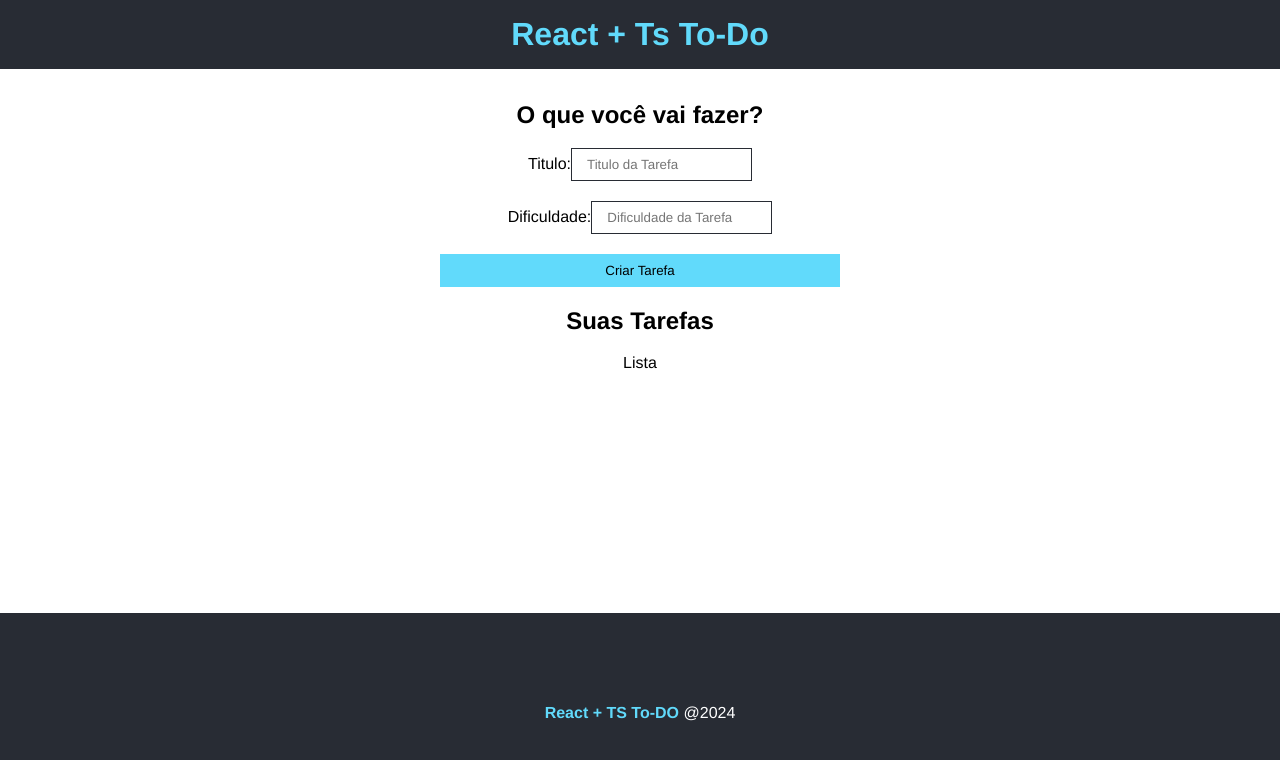
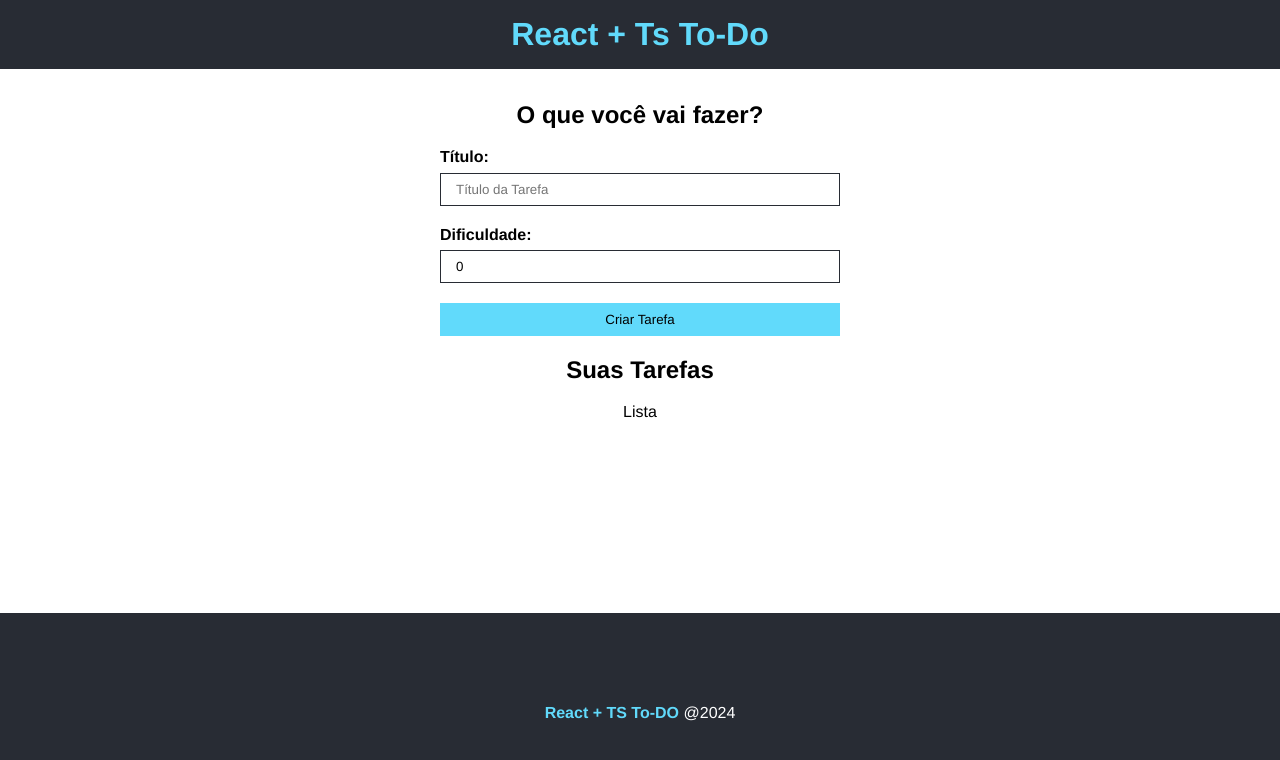
Before and after one commit to maxwellmoura/ToDoList, a React (Vite) app: page / in a window 1280 px wide. Shown: the top 760 px of the page. Built offline with nearby package versions, Linux system fonts and the light colour scheme.

Commit message:
Atualização 03.07.2024

```diff
--- a/src/App.tsx
+++ b/src/App.tsx
@@ -1,4 +1,5 @@
-
+//React
+import React, { useState, useEffect } from 'react'
 //Components
 import Header from './components/Header'
 import Footer from './components/Footer'
@@ -7,19 +8,39 @@ import styles from './App.module.css'
 //Formulario
 import Form from './components/Form'
 import Lista from './components/Lista'
+//Interface
+import { ITask } from './interface/Task'
 
 function App() {
+  //Variável da lista de tarefas
+  const [tasks, setTasks] = useState<ITask[]>([])
+
+  //Função para adicionar uma nova tarefa
+  const addTask = (task: ITask) => {
+    setTasks([
+      ...tasks,
+      task
+    ])
+  }
+  // useEffect para monitorar mudanças na lista de tarefas
+  useEffect(() => {
+    console.log('Lista de tarefas atualizada:', tasks);
+  }, [tasks]);
+
    return (
    <div>
     <Header />
    <main className={styles.main}>
     <div>
       <h2>O que você vai fazer?</h2>
-      <Form btnText='Criar Tarefa' />
+      <Form btnText='Criar Tarefa'
+      taskList={tasks}
+      addTask={addTask}
+      setTaskList={setTasks} />
     </div>
     <div>
       <h2>Suas Tarefas</h2>
-      <Lista />
+      <Lista tasks={tasks}/>
     </div>
    </main>
     <Footer />
--- a/src/components/Form.module.css
+++ b/src/components/Form.module.css
@@ -21,12 +21,12 @@
     background-color: #fff;
     border-color: #282c34;
 }
-.input-container{
+.input_container{
     display: flex;
     flex-direction: column;
     text-align: left;
 }
-.input-container label{
+.input_container label{
     font-weight: bold;
     margin-bottom: .4em;
 }
--- a/src/components/Form.tsx
+++ b/src/components/Form.tsx
@@ -1,23 +1,67 @@
+//React, useState(Manuzear o estado), ChangeEvent(Manuzear o evento), FormEvent(Submeter o Formulario) e useEfect()
+import React, {useState, ChangeEvent, FormEvent, useEffect} from 'react'
 import styles from './Form.module.css'
+//Interface
+import { ITask } from '../interface/Task'
 
-interface Props  {
-  btnText: string
+interface Props {
+  btnText: string;
+  taskList: ITask[];
+  setTaskList?: React.Dispatch<React.SetStateAction<ITask[]>>
+  addTask: (task: ITask) => void;
 }
 
-const Form = ({btnText}: Props) => {
+const TaskForm = ({ btnText, taskList, addTask, setTaskList }: Props) => {
+  // Criação de variáveis
+
+  const [id, setId] = useState<number>(0);
+  const [title, setTitle] = useState<string>('');
+  const [dificuldade, setDificuldade] = useState<number>(0);
+
+  const addTaskHandler = (e: FormEvent<HTMLFormElement>) => {
+    e.preventDefault();
+    const id = Math.floor(Math.random() * 1000);
+    const newTask: ITask = { id, title, dificuldade };
+    setTaskList!([...taskList, newTask]); //União da taskList e a newTask
+    addTask(newTask);
+    setTitle(''); //Limpar o campo de titulo após a submissão
+    setDificuldade(0); //Limpar o campo de dificuldade
+    console.log(taskList)
+  };
+
+  const handleChange = (e: ChangeEvent<HTMLInputElement>) => {
+    if (e.target.name === 'title') {
+      setTitle(e.target.value);
+    } else {
+      setDificuldade(parseInt(e.target.value));
+    }
+  };
+
   return (
-    <form className={styles.form}>
+    <form onSubmit={addTaskHandler} className={styles.form}>
       <div className={styles.input_container}>
-        <label htmlFor="title">Titulo:</label>
-        <input type="text" name='title' placeholder='Titulo da Tarefa' />
+        <label htmlFor="title">Título:</label>
+        <input
+          type="text"
+          name="title"
+          placeholder="Título da Tarefa"
+          onChange={handleChange}
+          value={title}
+        />
       </div>
       <div className={styles.input_container}>
-        <label htmlFor="title">Dificuldade:</label>
-        <input type="text" name='dificuldade' placeholder='Dificuldade da Tarefa' />
+        <label htmlFor="dificuldade">Dificuldade:</label>
+        <input
+          type="number"
+          name="dificuldade"
+          placeholder="Dificuldade da Tarefa"
+          onChange={handleChange}
+          value={dificuldade}
+        />
       </div>
       <input type="submit" value={btnText} />
     </form>
-  )
-}
+  );
+};
 
-export default Form
+export default TaskForm;
--- /dev/null
+++ b/src/interface/Task.ts
@@ -0,0 +1,5 @@
+export interface ITask{
+    id: number
+    title: string
+    dificuldade: number
+}
```
